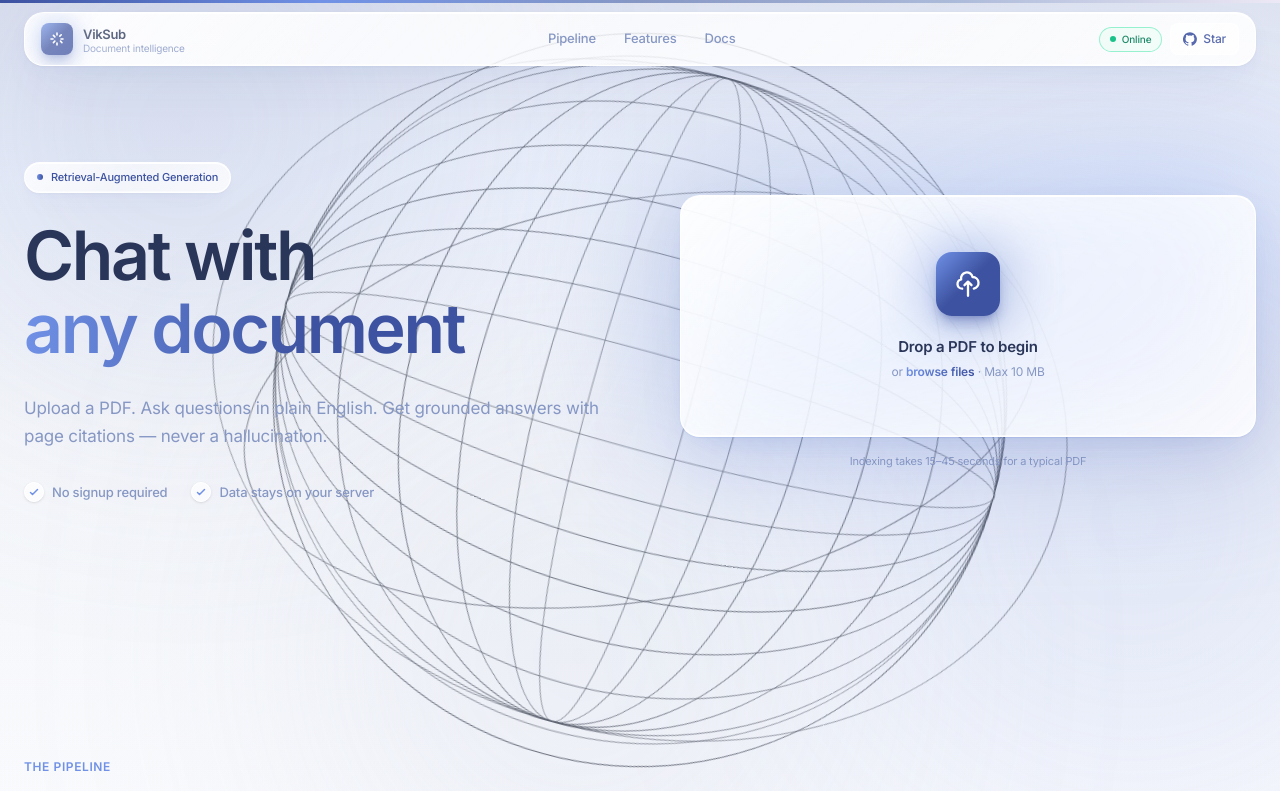
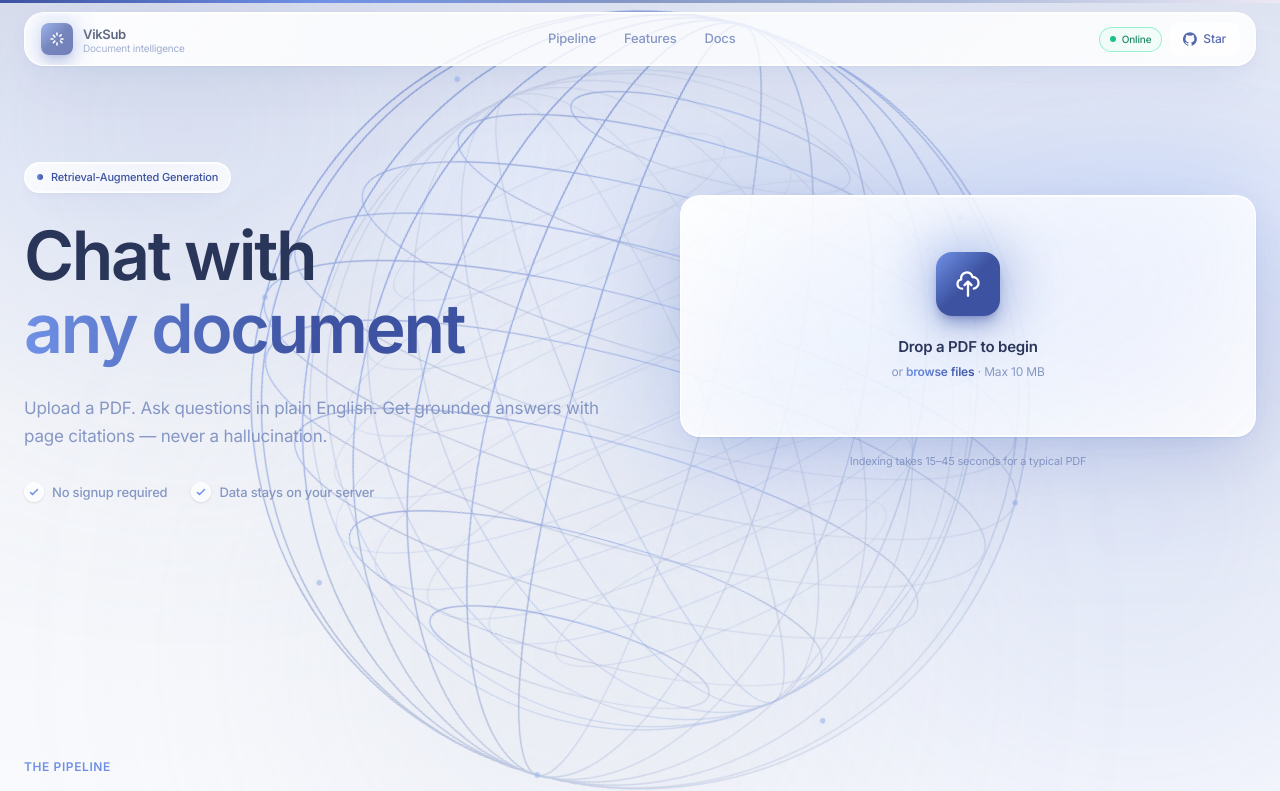
Before and after one commit to thapasubashb/AI-Powered-Document-Assistant, a Next.js app: page / in a window 1280 px wide. Shown: the top 791 px of the page. Built offline with nearby package versions, Linux system fonts and the light colour scheme.

Commit message:
feat: proper UV sphere wireframe with palette gradient, visible color flow background

```diff
--- a/src/components/AmbientBackground.tsx
+++ b/src/components/AmbientBackground.tsx
@@ -1,51 +1,168 @@
 export function AmbientBackground() {
+  // Latitude ellipses — horizontal rings that curve around the sphere.
+  // y-position walks from top to bottom of the sphere.
+  // rx/ry scale based on distance from equator (smaller near poles).
+  const latitudes = [
+    { y: 210, rx: 130, ry: 32 },
+    { y: 265, rx: 220, ry: 55 },
+    { y: 335, rx: 290, ry: 72 },
+    { y: 400, rx: 335, ry: 84 },
+    { y: 450, rx: 350, ry: 88 }, // equator
+    { y: 500, rx: 335, ry: 84 },
+    { y: 565, rx: 290, ry: 72 },
+    { y: 635, rx: 220, ry: 55 },
+    { y: 690, rx: 130, ry: 32 },
+  ];
+
+  // Longitude ellipses — vertical rings around the sphere.
+  // rx varies from 0 (side view) to 350 (front view).
+  const longitudes = [
+    { rx: 60 },
+    { rx: 130 },
+    { rx: 195 },
+    { rx: 250 },
+    { rx: 300 },
+    { rx: 340 },
+    { rx: 350 },
+    { rx: 340 },
+    { rx: 300 },
+    { rx: 250 },
+    { rx: 195 },
+    { rx: 130 },
+    { rx: 60 },
+  ];
+
   return (
     <div className="ambient-bg" aria-hidden="true">
       <div className="orb orb-1" />
       <div className="orb orb-2" />
       <div className="orb orb-3" />
-      <div className="orb orb-4" />
 
+      {/* Primary sphere — large, palette-gradient stroke */}
       <svg
         className="wireframe"
         viewBox="0 0 900 900"
         fill="none"
-        stroke="currentColor"
-        strokeWidth="0.9"
+        strokeWidth="1"
         aria-hidden="true"
       >
-        {[30, 60, 100, 140, 180, 220, 260].map((rx, i) => (
+        <defs>
+          <linearGradient
+            id="wireframeGrad"
+            x1="0%"
+            y1="0%"
+            x2="100%"
+            y2="100%"
+          >
+            <stop offset="0%" stopColor="#3D52A0" />
+            <stop offset="28%" stopColor="#7091E6" />
+            <stop offset="52%" stopColor="#8697C4" />
+            <stop offset="78%" stopColor="#ADBBDA" />
+            <stop offset="100%" stopColor="#EDE8F5" />
+          </linearGradient>
+
+          <radialGradient id="sphereFill" cx="40%" cy="35%">
+            <stop offset="0%" stopColor="#7091E6" stopOpacity="0.05" />
+            <stop offset="100%" stopColor="#3D52A0" stopOpacity="0.02" />
+          </radialGradient>
+        </defs>
+
+        {/* Faint interior fill for volume */}
+        <circle cx="450" cy="450" r="350" fill="url(#sphereFill)" />
+
+        <g stroke="url(#wireframeGrad)">
+          {/* Latitudes */}
+          {latitudes.map((l, i) => (
+            <ellipse
+              key={`lat-${i}`}
+              cx="450"
+              cy={l.y}
+              rx={l.rx}
+              ry={l.ry}
+              opacity={0.85}
+            />
+          ))}
+
+          {/* Longitudes */}
+          {longitudes.map((l, i) => (
             <ellipse
               key={`lon-${i}`}
               cx="450"
               cy="450"
-            rx={rx * 1.5}
-            ry="300"
-            opacity={0.85 - Math.abs(i - 3) * 0.08}
+              rx={l.rx}
+              ry="350"
+              opacity={0.85}
             />
           ))}
 
-        {[40, 80, 120, 160, 200, 240, 280].map((ry, i) => (
+          {/* Outer boundary — reinforces the sphere silhouette */}
+          <circle cx="450" cy="450" r="350" opacity="0.95" />
+        </g>
+
+        {/* Node dots at intersections for that "mesh" feel */}
+        <g fill="#7091E6" opacity="0.6">
+          {[
+            [450, 100],
+            [450, 800],
+            [100, 450],
+            [800, 450],
+            [215, 215],
+            [685, 215],
+            [215, 685],
+            [685, 685],
+          ].map(([cx, cy], i) => (
+            <circle key={`dot-${i}`} cx={cx} cy={cy} r="2.5" />
+          ))}
+        </g>
+      </svg>
+
+      {/* Secondary sphere — smaller, reverse rotation, lighter */}
+      <svg
+        className="wireframe-secondary"
+        viewBox="0 0 700 700"
+        fill="none"
+        strokeWidth="0.8"
+        aria-hidden="true"
+      >
+        <defs>
+          <linearGradient
+            id="wireframeGrad2"
+            x1="100%"
+            y1="0%"
+            x2="0%"
+            y2="100%"
+          >
+            <stop offset="0%" stopColor="#ADBBDA" />
+            <stop offset="50%" stopColor="#8697C4" />
+            <stop offset="100%" stopColor="#7091E6" />
+          </linearGradient>
+        </defs>
+
+        <g stroke="url(#wireframeGrad2)">
+          {[180, 230, 275, 310, 330, 310, 275, 230, 180].map((rx, i) => (
             <ellipse
-            key={`lat-${i}`}
-            cx="450"
-            cy="450"
-            rx="330"
-            ry={ry * 1.1}
-            opacity={0.85 - Math.abs(i - 3) * 0.08}
+              key={`slat-${i}`}
+              cx="350"
+              cy={150 + i * 50}
+              rx={rx}
+              ry={rx * 0.25}
+              opacity={0.75}
             />
           ))}
-
-        <circle cx="450" cy="450" r="330" opacity="0.9" />
-
+          {[60, 130, 200, 260, 310, 330, 310, 260, 200, 130, 60].map(
+            (rx, i) => (
               <ellipse
-          cx="450"
-          cy="450"
-          rx="360"
-          ry="180"
-          transform="rotate(-25 450 450)"
-          opacity="0.7"
+                key={`slon-${i}`}
+                cx="350"
+                cy="350"
+                rx={rx}
+                ry="330"
+                opacity={0.75}
               />
+            )
+          )}
+          <circle cx="350" cy="350" r="330" opacity="0.85" />
+        </g>
       </svg>
     </div>
   );
```
Lines whose indentation alone changed are shown as unchanged.
